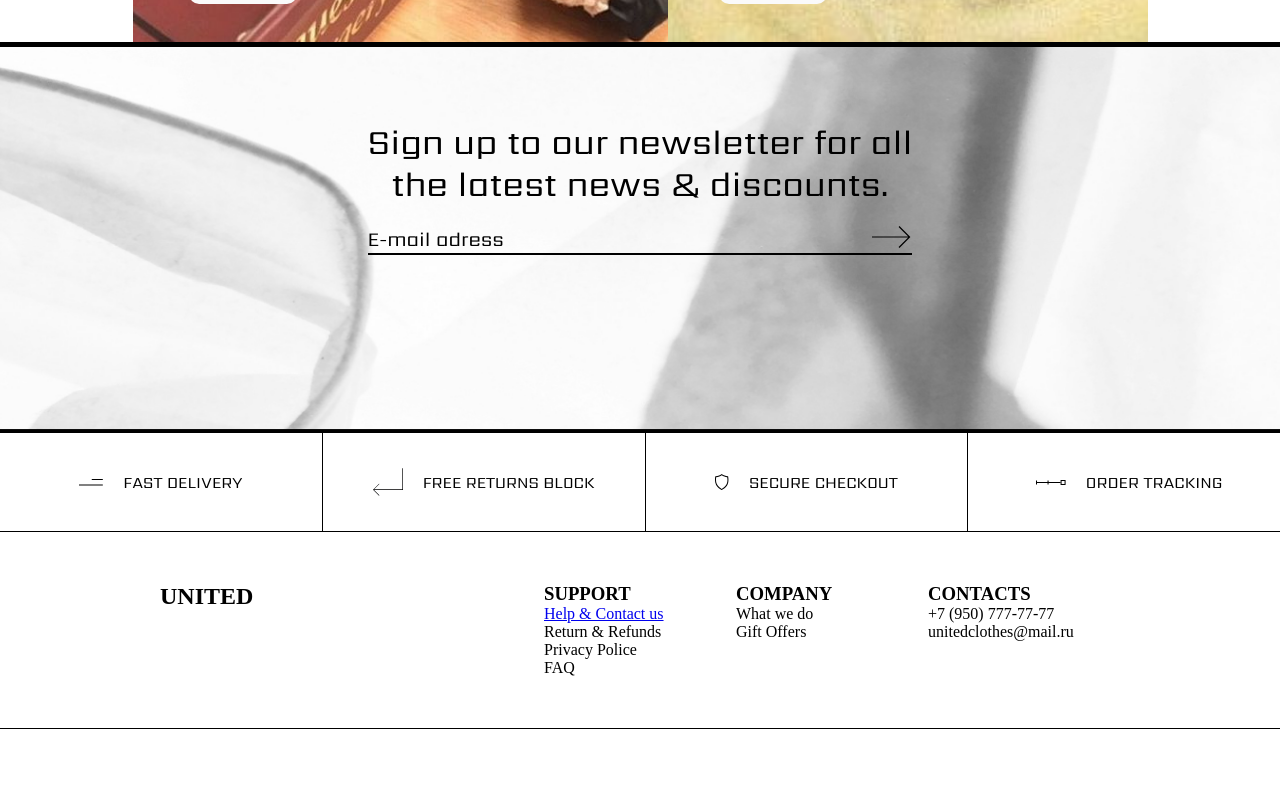
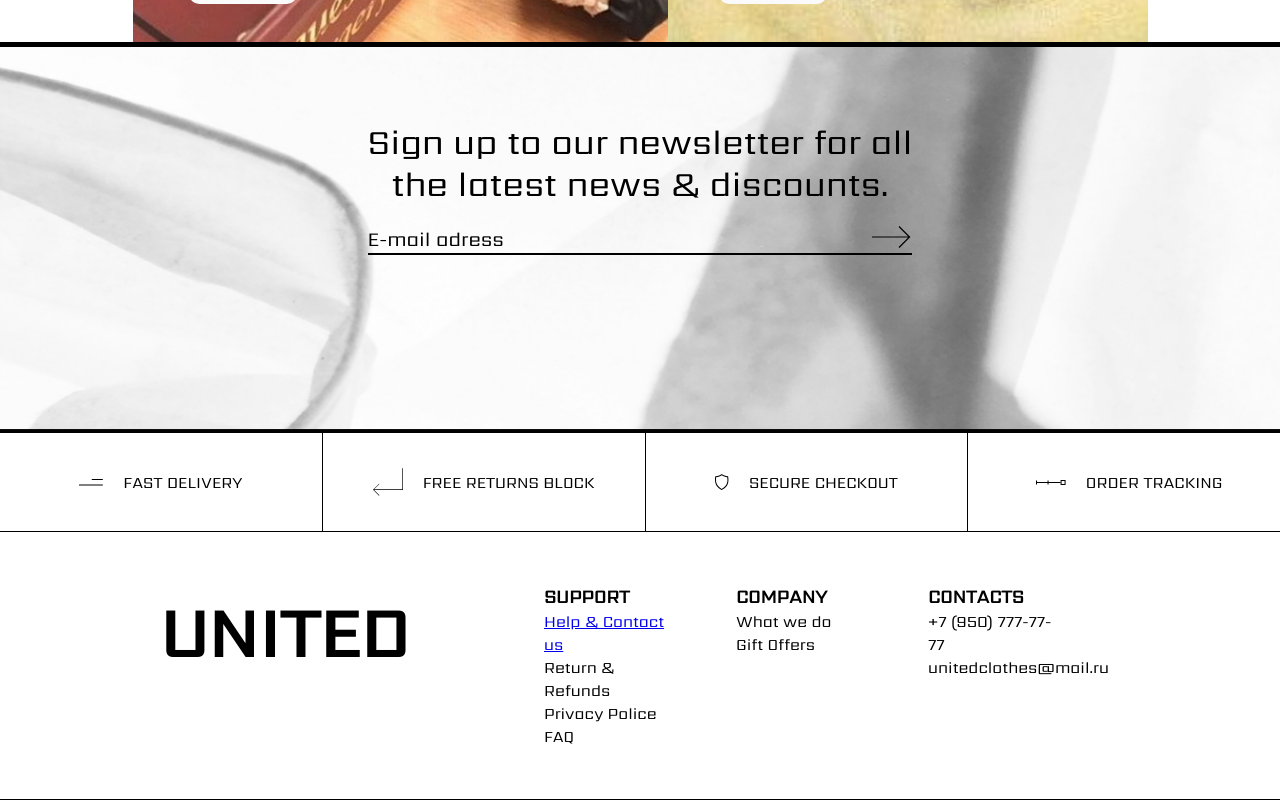
Before and after one commit to kaktusbezcherepa/united-shop, a React (Vite) app: page / in a window 1280 px wide. Shown: the part 3626-4426 px from the top of the page. Before the commit the page ends 4355 px from the top, so only its background shows below. Built offline with nearby package versions, Linux system fonts and the light colour scheme.

Commit message:
footerFix

```diff
--- a/src/Components/Footer/Footer.css
+++ b/src/Components/Footer/Footer.css
@@ -1,15 +1,5 @@
-@font-face {
-  font-family: "Sarpanch-Regular";
-  src: url("../../../fonts/Sarpanch-Regular.ttf");
-}
-
-@font-face {
-  font-family: "Sarpanch-Bold";
-  src: url("../../../fonts/Sarpanch-ExtraBold.ttf");
-}
-
 .footer {
-  font-family: "Sarpanch-Regular";
+  font-family: Sarpanch-Regular;
 }
 
 .container-footer {
@@ -28,6 +18,7 @@
 .column2,
 .column3,
 .column4{
+  font-family: Sarpanch-Regular;
   width: 10%;
   margin-right: 5%;
 }
@@ -47,7 +38,8 @@
   margin-top: 4%;
 }
 
-.h2 {
+.column1 h2 {
+  font-family: Sarpanch-Regular;
   font-size: 70px;
 }
 
```
